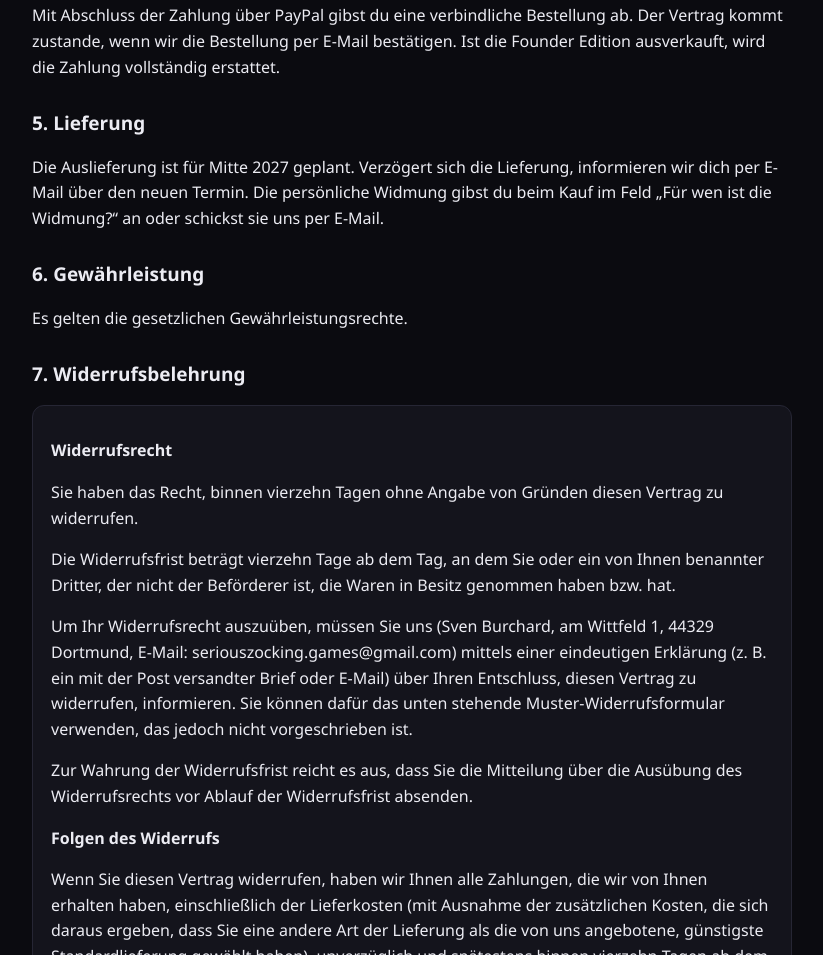
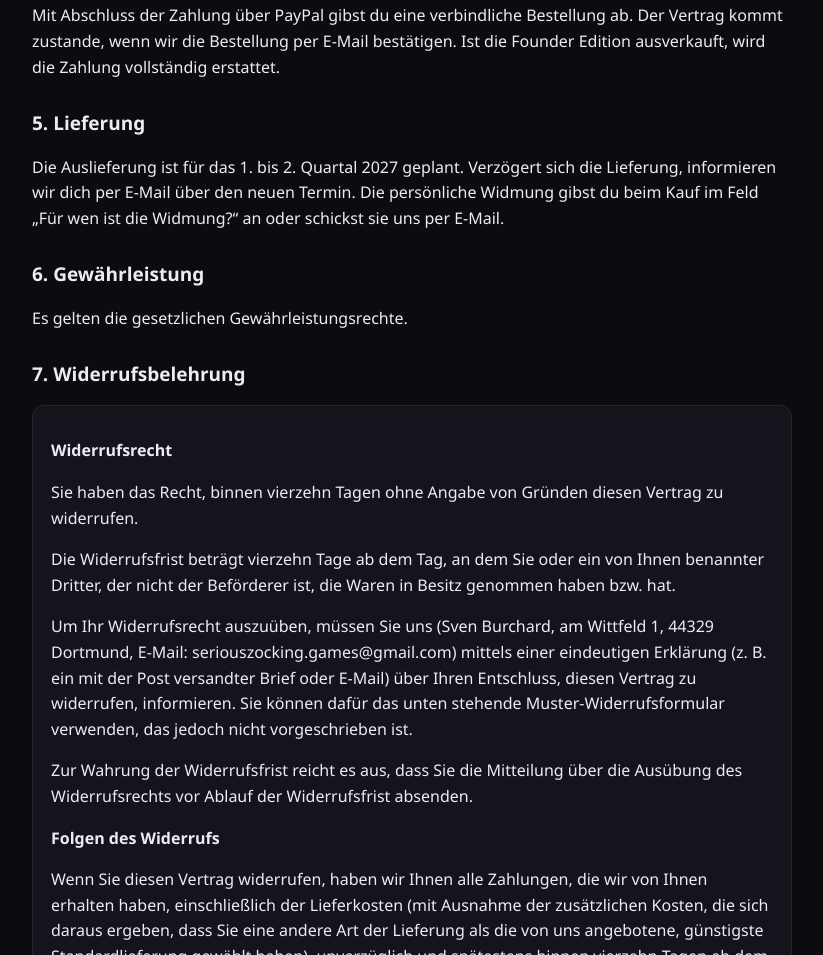
Before and after one commit to SeriousZockingGames/SeriousSpawns-Updates, a plain HTML site: page konsole-bedingungen.html in a window 1280 px wide. Shown: the part 810-1765 px from the top of the page, without its empty margins (228-1051 px from the left). Drawn offline with Linux system fonts and the light colour scheme.

Commit message:
Website: konsole-bedingungen.html

```diff
--- a/konsole-bedingungen.html
+++ b/konsole-bedingungen.html
@@ -25,7 +25,7 @@
 <p>Mit Abschluss der Zahlung über PayPal gibst du eine verbindliche Bestellung ab. Der Vertrag kommt zustande, wenn wir die Bestellung per E-Mail bestätigen. Ist die Founder Edition ausverkauft, wird die Zahlung vollständig erstattet.</p>
 
 <h2>5. Lieferung</h2>
-<p>Die Auslieferung ist für Mitte 2027 geplant. Verzögert sich die Lieferung, informieren wir dich per E-Mail über den neuen Termin. Die persönliche Widmung gibst du beim Kauf im Feld „Für wen ist die Widmung?“ an oder schickst sie uns per E-Mail.</p>
+<p>Die Auslieferung ist für das 1. bis 2. Quartal 2027 geplant. Verzögert sich die Lieferung, informieren wir dich per E-Mail über den neuen Termin. Die persönliche Widmung gibst du beim Kauf im Feld „Für wen ist die Widmung?“ an oder schickst sie uns per E-Mail.</p>
 
 <h2>6. Gewährleistung</h2>
 <p>Es gelten die gesetzlichen Gewährleistungsrechte.</p>
```
